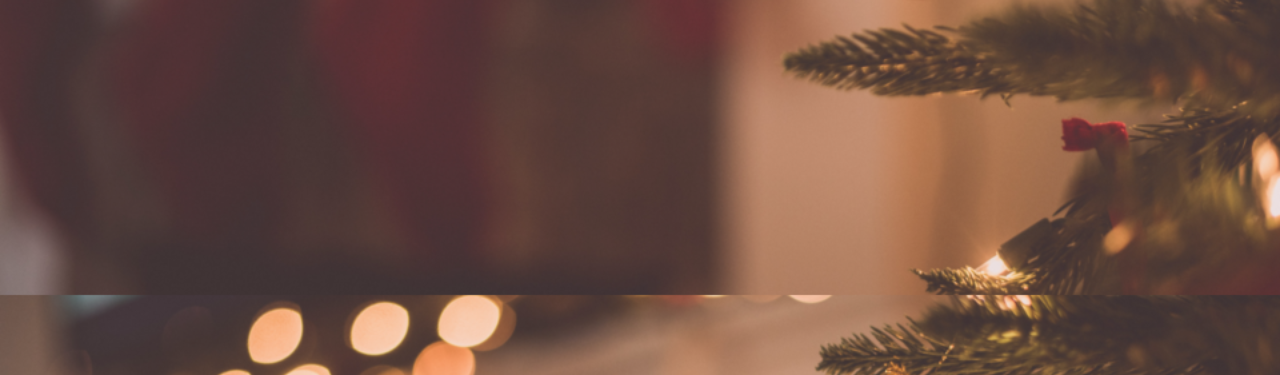
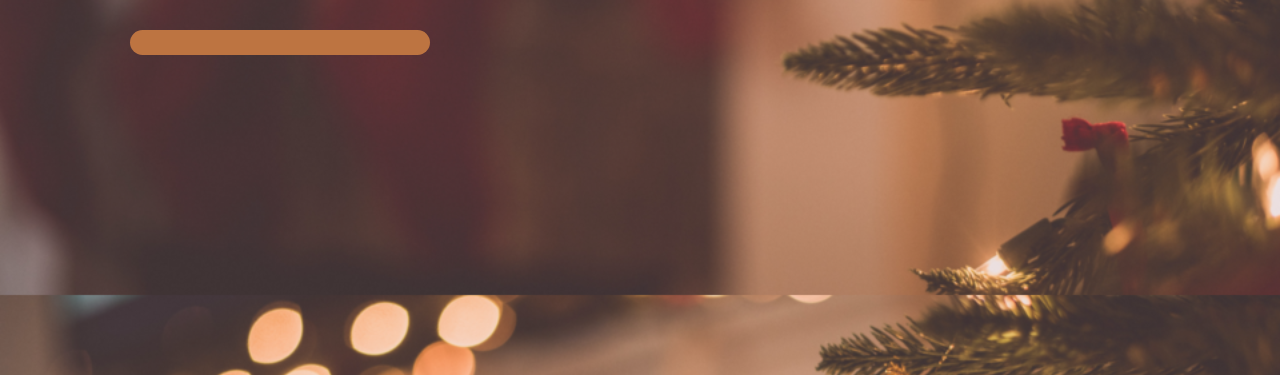
Before and after one commit to Puerta03/ondeotempopassa, a plain HTML site: page Onde o tempo passa!/index.html in a window 1280 px wide. Shown: the part 425-800 px from the top of the page. Drawn offline with Linux system fonts and the light colour scheme; a web font is replaced by a local one.

Commit message:
Add files via upload

```diff
--- a/Onde o tempo passa!/index.html
+++ b/Onde o tempo passa!/index.html
@@ -40,6 +40,14 @@
             margin-left: 250px;
         }
 
+        #progressBarContainer {
+            width: 300px;
+            height: 25px;
+            margin-top: 50px;
+            background-color: #BD7441;
+            border-radius: 50px;
+        }
+
     </style>
 </head>
 
@@ -48,6 +56,9 @@
     <div class="container">
         <h1 class="titulo">Contagem Regressiva para o Natal</h1>
         <div id="countdown"></div>
+        <div id="progressBarContainer">
+            <div id="progressBar"></div>
+        </div>
     </div>
 
     <script>
@@ -58,22 +69,29 @@
             const hours = Math.floor((total / (1000 * 60 * 60)) % 24);
             const days = Math.floor(total / (1000 * 60 * 60 * 24));
 
+            const progress = ((Date.parse(new Date()) - Date.parse(endtime)) / (Date.parse(new Date()) - Date.parse(new Date(new Date().getFullYear(), 9, 25)))) * 100;
+
             return {
                 total,
                 days,
                 hours,
                 minutes,
-                seconds
+                seconds,
+                progress
             };
         }
 
         function initializeClock(endtime) {
             const countdown = document.getElementById('countdown');
 
+            const progressBar = document.getElementById('progressBar');
+
             function updateClock() {
                 const t = getTimeRemaining(endtime);
 
                 countdown.innerHTML = `${t.days}d ${t.hours}h ${t.minutes}m ${t.seconds}s`;
+
+                progressBar.style.width = Math.max(100 - t.progress, 0) + '%';
 
                 if (t.total <= 0) {
                     clearInterval(timeinterval);
```
